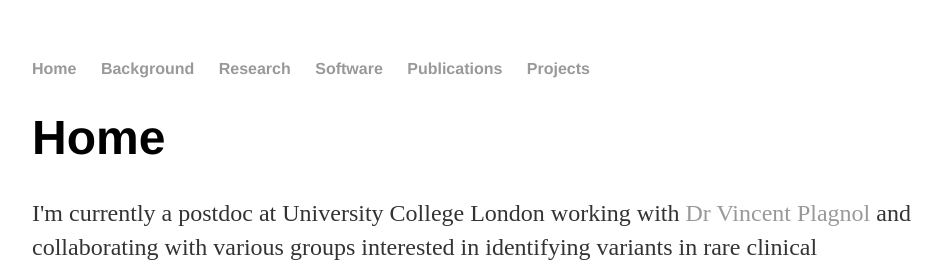
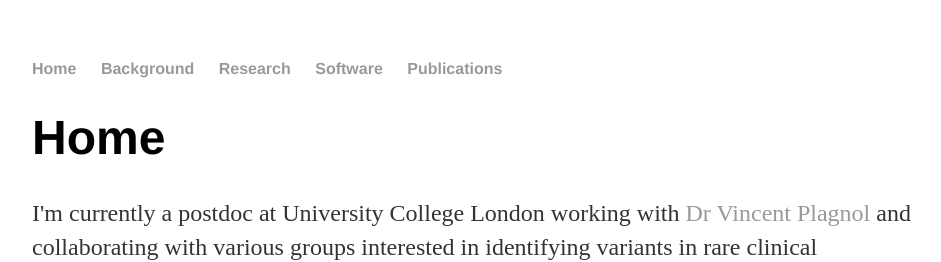
Before and after one commit to pontikos/pontikos.github.io, a Jekyll site: the page built from index.html, in a window 1280 px wide. Shown: the top 262 px of the page, without its empty margins (160-1101 px from the left). Built offline with Jekyll 4.4.1, drawn with Linux system fonts in a browser that asks for light colours; comment, search, counter and statistics services are not loaded.

Commit message:
Update default.html

```diff
--- a/_layouts/default.html
+++ b/_layouts/default.html
@@ -32,7 +32,6 @@
 <li><a href="/Research">Research</a></li>
 <li><a href="/Software">Software</a></li>
 <li><a href="/Publications">Publications</a></li>
-<li><a href="/Projects">Projects</a></li>
 </ul>
 </nav>
 <div class="container">
```
